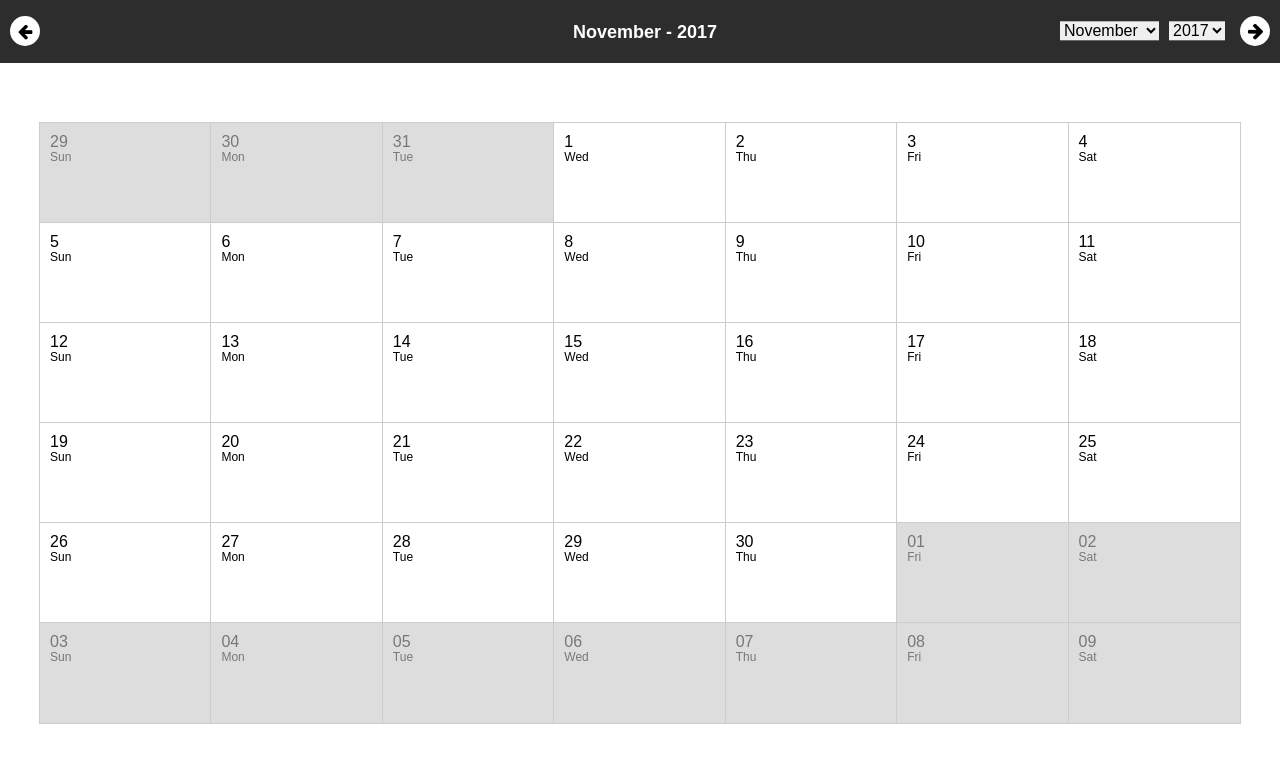
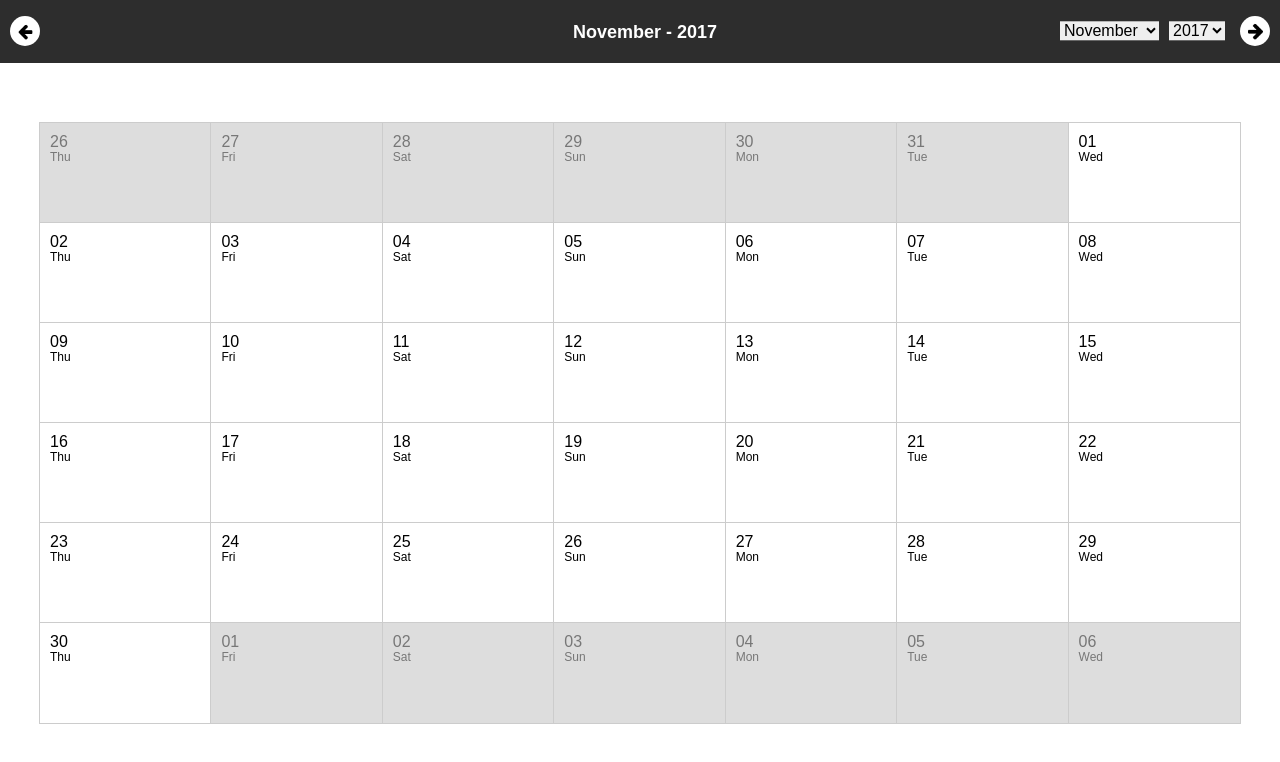
Before and after one commit to ahollister/react-calendar, a React (Create React App) app: page / in a window 1280 px wide. Shown: the top 762 px of the page. Built offline with nearby package versions, Linux system fonts and the light colour scheme.

Commit message:
new approach almost complete, pagination still not working

```diff
--- a/src/App/App.js
+++ b/src/App/App.js
@@ -14,182 +14,97 @@ class App extends Component {
     // Set initial state
     this.state = {
       currentDate: Moment(),
-      todaysDateFormatted: Moment().format( 'DD MMMM YYYY' ),
-      dayOffset: { 'Sunday': 0, 'Monday': 1, 'Tuesday': 2, 'Wednesday': 3, 'Thursday': 4, 'Friday': 5, 'Saturday': 6 },
+      month: {}
     }
   }
 
-
-  componentDidMount() {
+  componentWillMount() {
     // onload
       // IF URL has query strings
       if (window.location.search !== '') {
-        // Set currentDate from URL
-        console.log('URL date');
-      } else {
-        console.log(':)');
+        // Create state based on URL
+        this.setStateFromUrl();
+        // Update state when user uses 'back' or 'forward' buttons
+        window.addEventListener( 'popstate', () => this.setStateFromUrl() );
       }
+
       var month = Utils.getMonth( this.state.currentDate );
-      console.log( month )
-      // In Utils
-        // Use currentDate to create a JSON object with this month and overflow days
-        // return month object
-      // In App
-        // Recieve month object
-        // In render()
-          // Loop through month obj and create Day components with day info as props
-
-
-
-    // Create state based on URL
-    this.setStateFromUrl();
-    // Update state when user uses 'back' or 'forward' buttons
-    window.addEventListener( 'popstate', () => this.setStateFromUrl() );
+      this.setState({
+        month: month
+      });
   }
 
+  componentDidMount() {
+    console.log( this.state )
+  }
 
   // Set state based on query strings in URL
   setStateFromUrl() {
-    let currentYear = '';
-    let currentMonth = '';
-    // If there aren't any query strings
-    if ( window.location.href.indexOf( '?' ) === -1 ) {
-      currentYear = Moment().format( 'YYYY' );
-      currentMonth = Moment().format( 'MMMM' );
-    } else {
-      currentMonth = Utils.getQueryString( 'month' );
-      currentYear = Utils.getQueryString( 'year' );
-    }
+    let currentMonth = Utils.getQueryString( 'month' );
+    let currentYear = Utils.getQueryString( 'year' );
 
     // Set state and callback to update UI
     this.setState({
-      currentMonth: currentMonth,
-      currentYear: currentYear
+      currentDate: Moment( '1' + ' ' + currentMonth + ' ' + currentYear )
     }, function() {
-      this.createMonth();
-    });
+      this.setState({ month: Utils.getMonth( this.state.currentDate ) })
+    })
   }
-
 
   // Set current month or year based on value of 'type'
   setCurrentDate( date, type ) {
     let stateToUpdate = {};
     if ( type === 'month' ) {
-      stateToUpdate = { currentMonth: date };
+      stateToUpdate = { currentDate: Moment( '1' + ' ' + date + ' ' + this.state.currentDate.format( 'YYYY' ), 'DD MMMM YYYY' ) };
     } else if ( type === 'year' ) {
-      stateToUpdate = { currentYear: date };
+      stateToUpdate = { currentDate: Moment( '1' + ' ' + this.state.currentDate.format( 'MMMM' ) + ' ' + date, 'DD MMMM YYYY' ) };
     }
 
     // Update state and callback to update UI
     this.setState( stateToUpdate, function() {
       // Clear current query parameters from URL and add the updated state
       let originalUrl = window.location.href.substring( 0, window.location.href.indexOf( '?' ) );
-      window.history.pushState( null, null, originalUrl + "?month=" + this.state.currentMonth + "&year=" + this.state.currentYear );
-
-      // Update UI
-      this.createMonth();
+      window.history.pushState( null, null, originalUrl + "?month=" + this.state.currentDate.format( 'MMMM' ) + "&year=" + this.state.currentDate.format( 'YYYY' ) );
+      this.setState({ month: Utils.getMonth( this.state.currentDate ) })
     });
   }
-
-
-
-  // This method creates the state for the boundaries of the current month
-  // Call this whenever the month changes to re-render based on current month and year state
-  createMonth() {
-    // Set boundaries of month and render <Day /> components
-    let startOfMonth = Moment( this.state.currentMonth + ' ' + this.state.currentYear, 'MMMM YYYY' );
-    let endOfMonth = Utils.getEndOfMonth( this.state.currentMonth, this.state.currentYear );
-    let daysInMonth = startOfMonth.daysInMonth();
-    let currentDayOffset = this.state.dayOffset[startOfMonth.format( 'dddd' )];
-    let previousMonth = Moment( this.state.currentMonth + ' ' + this.state.currentYear, 'MMMM YYYY' ).subtract( 1, 'months' );
-    let nextMonth = Moment( this.state.currentMonth + ' ' + this.state.currentYear, 'MMMM YYYY' ).add( 1, 'months' );
-
-    this.setState({
-      startOfMonth: startOfMonth,
-      endOfMonth: endOfMonth,
-      daysInMonth: daysInMonth,
-      currentDayOffset: currentDayOffset,
-      previousMonth: previousMonth,
-      nextMonth: nextMonth,
-    }, function() {
-      this.createDays();
-    });
-  }
-
-
-  // Loop to create 42 <Day /> components (6 rows of 7 days)
-  createDays() {
-    var days = [];
-    let gridTotal = 42;
-    for ( let i = 0; i < gridTotal; i++ ) {
-      // If this day is before current month
-      if ( i < this.state.currentDayOffset ) {
-        // Calculate days from end of previous month
-        let daysToSubtract = this.state.currentDayOffset - i - 1;
-        let previousMonthFormatted = this.state.previousMonth.format( 'MMMM' );
-        let thisDate = Utils.getEndOfMonth( previousMonthFormatted, this.state.currentYear )
-                           .subtract( daysToSubtract, 'days' )
-                           .format( 'DD' );
-        let thisDay = Utils.getEndOfMonth( previousMonthFormatted, this.state.currentYear )
-                          .subtract( daysToSubtract, 'days' )
-                          .format( 'ddd' );
-
-        // Add inactive Day component to array and pass date info as props
-        days.push( <Day key={ i }
-                        isActive={ false }
-                        thisDate={ parseInt( thisDate, 10 ) }
-                        thisDay={ thisDay } /> );
-      } else if ( i >= this.state.currentDayOffset + this.state.daysInMonth ) { // If this day is after current month
-        // Calculate days from start of next month
-        let daysToAdd = ( i + 1 ) - ( this.state.currentDayOffset + this.state.daysInMonth );
-        let thisDate = Utils.getEndOfMonth( this.state.currentMonth, this.state.currentYear )
-                           .add( daysToAdd, 'days' ).format( 'DD' );
-        let thisDay = Utils.getEndOfMonth( this.state.currentMonth, this.state.currentYear )
-                          .add( daysToAdd, 'days' ).format( 'ddd' );
-
-        // Add inactive Day component to array and pass date info as props
-        days.push( <Day key={ i }
-                        isActive={ false }
-                        thisDate={ thisDate }
-                        thisDay={ thisDay } /> );
-      } else { // These days fall within the current month
-        // Calculate date and day of week
-        let thisDate = ( i + 1 ) - this.state.currentDayOffset;
-        let thisDay = Moment( thisDate + ' ' + this.state.currentMonth + ' ' + this.state.currentYear, 'DD MMMM YYYY' ).format( 'ddd' );
-
-        // Add active Day component to array
-        days.push( <Day key={ i }
-                        isActive={ true }
-                        thisDate={ thisDate }
-                        thisDay={ thisDay } /> );
-      }
-    }
-
-    // Update state
-    this.setState({ days: days });
-  }
-
 
   render() {
     return (
       <div className="App">
         <div className="header">
-          <Title currentMonth={ this.state.currentMonth }
-                 currentYear={ this.state.currentYear } />
-          <DateChooser currentMonth={ this.state.currentMonth }
-                       currentYear={ this.state.currentYear }
-                       setCurrentDate={ (date, type) => this.setCurrentDate(date, type) } />
+          <Title currentMonth={ this.state.month.month }
+                 currentYear={ this.state.month.year } />
+          <DateChooser currentMonth={ this.state.month.month }
+                       currentYear={ this.state.month.year }
+                       setCurrentDate={ ( date, type ) => this.setCurrentDate( date, type ) } />
           <Pagination direction="prev"
-                      currentMonth={ this.state.currentMonth }
-                      currentYear={ this.state.currentYear }
-                      setCurrentDate={ (date, type) => this.setCurrentDate(date, type) } />
+                      currentMonth={ this.state.month.month }
+                      currentYear={ this.state.month.year }
+                      setCurrentDate={ ( date, type ) => this.setCurrentDate( date, type ) } />
           <Pagination direction="next"
-                      currentMonth={ this.state.currentMonth }
-                      currentYear={ this.state.currentYear }
-                      setCurrentDate={ (date, type) => this.setCurrentDate(date, type) } />
+                      currentMonth={ this.state.month.month }
+                      currentYear={ this.state.month.year }
+                      setCurrentDate={ (date, type) => this.setCurrentDate( date, type ) } />
+
         </div>
+
         <div className="days">
-          { this.state.days }
+          {this.state.month.daysBefore.map(function(day, i){
+            return <Day key={ i }
+                        isActive={ false }
+                        day={ day } />
+          })}
+          {this.state.month.days.map(function(day, i){
+            return <Day key={ i }
+                        isActive={ true }
+                        day={ day } />
+          })}
+          {this.state.month.daysAfter.map(function(day, i){
+            return <Day key={ i }
+                        isActive={ false }
+                        day={ day } />
+          })}
         </div>
       </div>
     );
--- a/src/Day/Day.js
+++ b/src/Day/Day.js
@@ -12,8 +12,8 @@ class Day extends Component {
 
     return (
       <div className={ cssClasses }>
-        <div className="date">{ String(this.props.thisDate) }</div>
-        <div className="day-of-week">{ this.props.thisDay }</div>
+        <div className="date">{ this.props.day.format('DD') }</div>
+        <div className="day-of-week">{ this.props.day.format('ddd') }</div>
       </div>
     );
   }
--- a/src/Pagination/Pagination.js
+++ b/src/Pagination/Pagination.js
@@ -25,10 +25,12 @@ class Pagination extends Component {
   }
 
   setMonth( month ) {
+    console.log(month)
     this.props.setCurrentDate( month, 'month' );
   }
 
   setYear( year ) {
+    console.log(year)
     this.props.setCurrentDate( year, 'year' );
   }
 
--- a/src/utils.js
+++ b/src/utils.js
@@ -2,45 +2,46 @@ import { Component } from 'react';
 import Moment from 'moment';
 
 class Utils extends Component {
-	// Returns value from URL query str for given key
-	static getQueryString(key) {
+  // Returns value from URL query str for given key
+  static getQueryString(key) {
     var value = window.location.search.match( new RegExp( '[?&]' + key + '=([^&]*)(&?)', 'i' ) );
     return value ? value[1] : value;
   }
 
-	// Returns Moment() at end of provided month
-	static getEndOfMonth( month, year ) {
-    let monthMoment = Moment( month + ' ' + year, 'MMMM YYYY' );
-    return Moment( monthMoment.daysInMonth() + ' ' + month + ' ' + year, 'DD MMMM YYYY' );
+  static getMonth( currentDate ) {
+    let lengthOfMonth = parseInt( currentDate.endOf( 'month' ).format( 'DD' ), 10 );
+    let lengthOfDaysBefore = parseInt( Math.floor( ( 42 - lengthOfMonth ) / 2 ), 10 );
+    let lengthOfDaysAfter = 42 - ( lengthOfMonth + lengthOfDaysBefore );
+
+    let daysAfterStart = Moment( currentDate.format( 'DD' ) + ' ' + currentDate.format( 'MMMM' ) + ' ' + currentDate.format( 'YYYY' ), 'DD-MMMM-YYYY' );
+    daysAfterStart.add( 1, 'month' ).startOf( 'month' ).subtract( 1, 'days' );
+
+    let daysBeforeStart = Moment( currentDate.format( 'DD' ) + ' ' + currentDate.format( 'MMMM' ) + ' ' + currentDate.format( 'YYYY' ), 'DD-MMMM-YYYY' );
+    daysBeforeStart.subtract( 1, 'month' )
+                   .endOf( 'month' )
+                   .subtract( lengthOfDaysBefore, 'days' );
+
+    let output = {
+      year: currentDate.format( 'YYYY' ),
+      month: currentDate.format( 'MMMM' ),
+      days: this.getDays( currentDate.startOf( 'month' ).subtract( 1, 'days' ), lengthOfMonth ),
+      daysBefore: this.getDays( daysBeforeStart, lengthOfDaysBefore ),
+      daysAfter: this.getDays( daysAfterStart, lengthOfDaysAfter ),
+    }
+    return output;
   }
 
-	static getMonth( currentDate ) {
-		/*
-		Return this:
-			{
-				month: February,
-				year: 2018,
-				days: [
-					{date: 1, day: Monday},
-					{date: 2, day: Tuesday},
-					{date: 3, day: Wednesday},
-					{date: 4, day: Thursday}
-				]
-			}
-		*/
-
-		console.log( currentDate.format('YYYY'))
-
-		let output = {
-			year: currentDate.format('YYYY'),
-			month: currentDate.format('MMMM'),
-			days: []
-		}
-		// Find length of month in days
-		// Loop to that number
-			// Push day objects into array
-
-			return output;
-	}
+  static getDays( currentDate, maxLength ) {
+    let days = [];
+    // Loop to end of maxLength
+    for ( let i = 0; i < maxLength; i++ ) {
+      // Increment the day
+      currentDate.add( 1, 'days' );
+      // Push day objects into array
+      let day = Moment( currentDate.format( 'MM' ) + ' ' + currentDate.format( 'DD' ) + ' ' + currentDate.format( 'YYYY' ), 'MM-DD-YYYY' );
+      days.push( day );
+    }
+    return days;
+  }
 }
 export default Utils;
```
